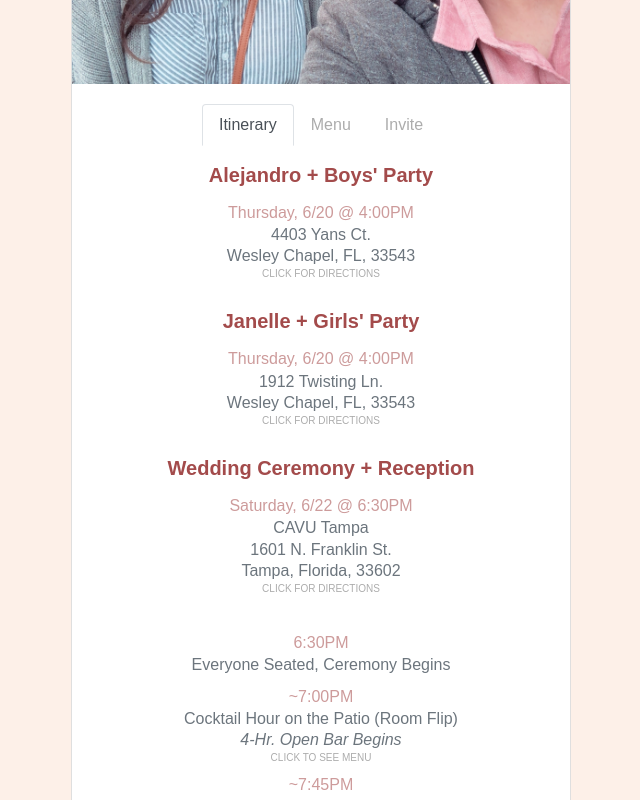
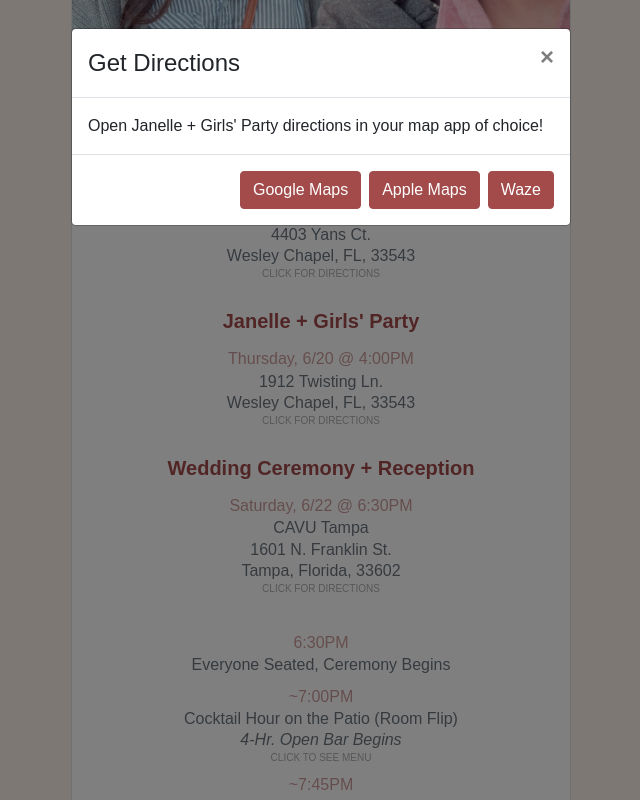
Before and after one commit to sjandro/webspace, a React app: page / in a window 1280 px wide. Both pictures are taken after a click on the element 640 px from the left and 978 px from the top of the page. Shown: the part 578-1378 px from the top of the page, without its empty margins (319-959 px from the left). Built offline with nearby package versions, Linux system fonts and the light colour scheme; a web font is replaced by a local one.

Commit message:
direction modal

```diff
--- a/src/components/SpecialPurpose/index.js
+++ b/src/components/SpecialPurpose/index.js
@@ -7,19 +7,30 @@ import shrub1 from '../../assets/img/shrub1.png'
 import greenLeaf from '../../assets/img/greenLeaf.png'
 
 import Button from 'react-bootstrap/Button'
+import Modal from 'react-bootstrap/Modal'
 import Tabs from 'react-bootstrap/Tabs'
 import Tab from 'react-bootstrap/Tab'
 import Card from 'react-bootstrap/Card'
 
-const CAVU = '27.9585751,-82.4621767'
-const ALEJANDRO = '28.2207775,-82.3119133'
-const JANELLE = '28.1845467,-82.3441757'
+const CAVU = '27.9585704,-82.459988'
+const ALEJANDRO = '28.2207728,-82.3097245'
+const JANELLE = '28.184542,-82.341987'
 class SpecialPurpose extends Component {
-  mapsSelector = (coord) => {
-    window.open(`https://maps.google.com/maps?daddr=${coord}&amp;ll=`)
+  mapsSelector = (coord, type) => {
+    if (type === 'google')
+      window.open(`https://maps.google.com/maps?daddr=${coord}&amp;ll=`)
+    if (type === 'apple')
+      window.open(`maps://maps.google.com/maps?daddr=${coord}&amp;ll=`)
+    if (type === '') window.open(`http://waze.to/?ll=${coord}`)
+    this.close()
   }
 
-  state = { tab: 'itinerary', subTab: 'food' }
+  state = { tab: 'itinerary', subTab: 'food', modal: false }
+
+  open = (address, addressText) =>
+    this.setState({ modal: true, address, addressText })
+
+  close = () => this.setState({ modal: false })
 
   changeMainTab = (tab) => this.setState({ tab })
 
@@ -41,10 +52,7 @@ class SpecialPurpose extends Component {
             onSelect={this.changeMainTab}
           >
             <Tab eventKey="itinerary" title="Itinerary">
-              <Itinerary
-                clickHandler={this.mapsSelector}
-                goToSubTab={this.goToSubTab}
-              />
+              <Itinerary goToSubTab={this.goToSubTab} open={this.open} />
             </Tab>
             <Tab eventKey="menu" title="Menu">
               <Menu
@@ -57,17 +65,26 @@ class SpecialPurpose extends Component {
             </Tab>
           </Tabs>
         </Card.Body>
+        <MapModal
+          show={this.state.modal}
+          handleClose={this.mapsSelector}
+          address={this.state.address}
+          addressText={this.state.addressText}
+        />
       </Card>
     )
   }
 }
 
-const Itinerary = ({ clickHandler, goToSubTab }) => {
+const Itinerary = ({ goToSubTab, open }) => {
   return (
     <div className="itinerary">
       <Card.Title className="header">Alejandro + Boys' Party</Card.Title>
       <Card.Text className="sub-header">Thursday, 6/20 @ 4:00PM</Card.Text>
-      <div className="clickable" onClick={() => clickHandler(ALEJANDRO)}>
+      <div
+        className="clickable"
+        onClick={() => open(ALEJANDRO, "Alejandro + Boys' Party")}
+      >
         <Card.Subtitle className="mb-2 text-muted ">
           4403 Yans Ct.
         </Card.Subtitle>
@@ -79,7 +96,10 @@ const Itinerary = ({ clickHandler, goToSubTab }) => {
       <br />
       <Card.Title className="header">Janelle + Girls' Party</Card.Title>
       <Card.Text className="sub-header">Thursday, 6/20 @ 4:00PM</Card.Text>
-      <div className="clickable" onClick={() => clickHandler(JANELLE)}>
+      <div
+        className="clickable"
+        onClick={() => open(JANELLE, "Janelle + Girls' Party")}
+      >
         <Card.Subtitle className="mb-2 text-muted ">
           1912 Twisting Ln.
         </Card.Subtitle>
@@ -91,7 +111,7 @@ const Itinerary = ({ clickHandler, goToSubTab }) => {
       <br />
       <Card.Title className="header ">Wedding Ceremony + Reception</Card.Title>
       <Card.Text className="sub-header ">Saturday, 6/22 @ 6:30PM</Card.Text>
-      <div className="clickable" onClick={() => clickHandler(CAVU)}>
+      <div className="clickable" onClick={() => open(CAVU, 'CAVU')}>
         <Card.Subtitle className="mb-2 text-muted">CAVU Tampa</Card.Subtitle>
         <Card.Subtitle className="mb-2 text-muted">
           1601 N. Franklin St.
@@ -292,4 +312,38 @@ const SaveTheDate = () => (
   </Fragment>
 )
 
+const MapModal = ({ show, handleClose, address, addressText }) => {
+  return (
+    <Modal show={show} onHide={handleClose}>
+      <Modal.Header closeButton>
+        <Modal.Title>Get Directions</Modal.Title>
+      </Modal.Header>
+      <Modal.Body>{`Open ${addressText} directions in your map app of choice!`}</Modal.Body>
+      <Modal.Footer>
+        <Button
+          className="map-bttn"
+          variant="primary"
+          onClick={() => handleClose(address, 'google')}
+        >
+          Google Maps
+        </Button>
+        <Button
+          className="map-bttn"
+          variant="primary"
+          onClick={() => handleClose(address, 'apple')}
+        >
+          Apple Maps
+        </Button>
+        <Button
+          className="map-bttn"
+          variant="primary"
+          onClick={() => handleClose(address, 'waze')}
+        >
+          Waze
+        </Button>
+      </Modal.Footer>
+    </Modal>
+  )
+}
+
 export default SpecialPurpose
--- a/src/components/SpecialPurpose/styles.css
+++ b/src/components/SpecialPurpose/styles.css
@@ -129,3 +129,13 @@
   color: #acacac;
   font-weight: 100;
 }
+
+.map-bttn {
+  background: #a34b4b;
+  border-color: #a34b4b;
+}
+
+.map-bttn:hover {
+  background: #cd9b9b;
+  border-color: #cd9b9b;
+}
```
